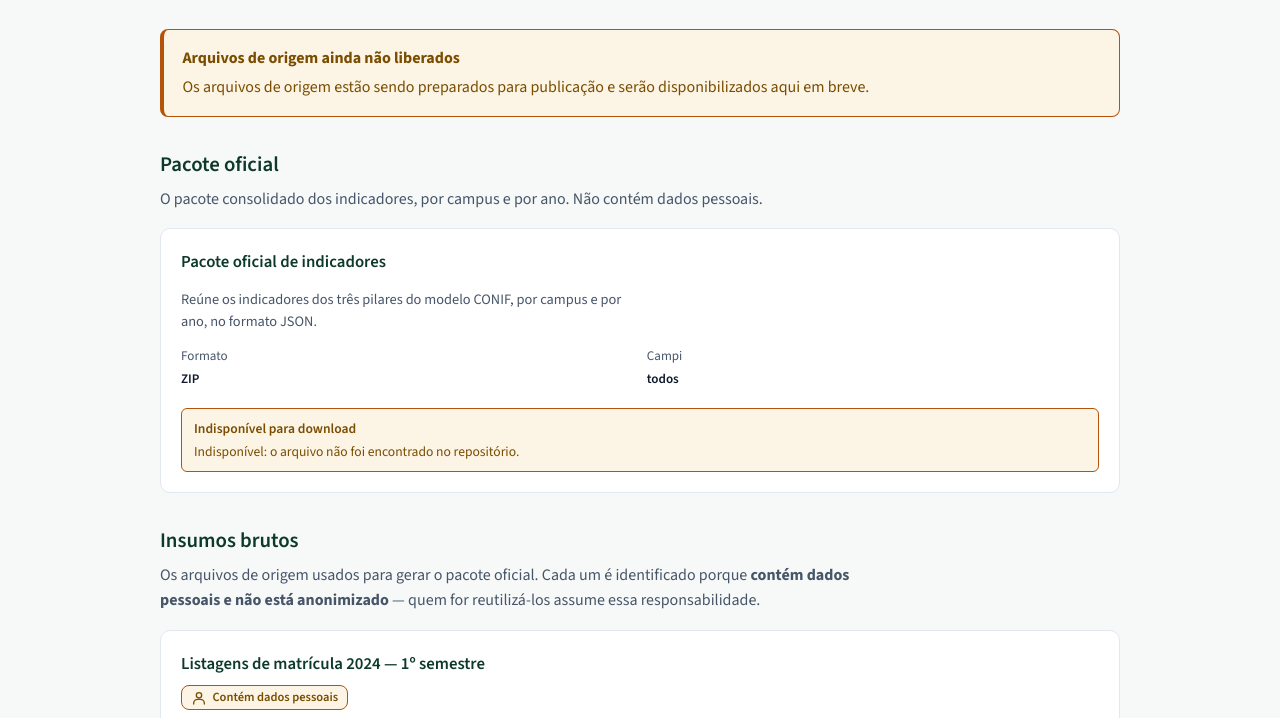
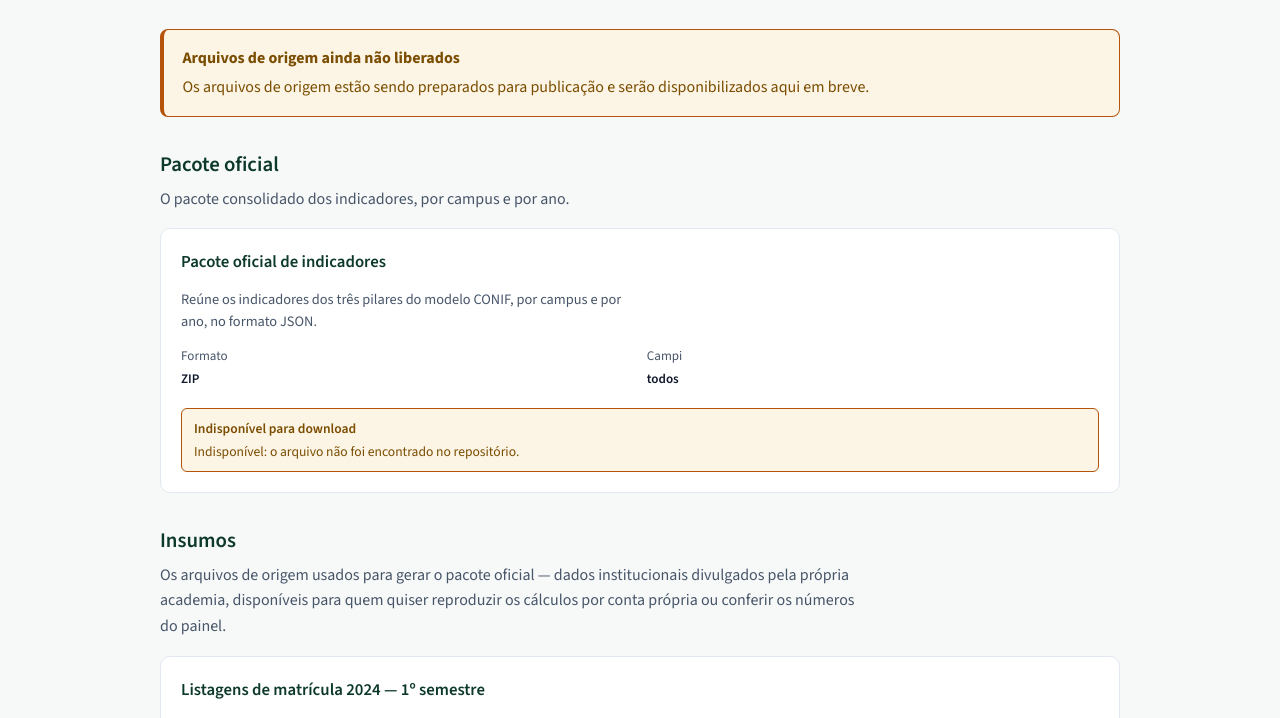
Before and after one commit to RafaelDeps/indicadores_ifes, an Astro site: page /indicadores_ifes/dados in a window 1280 px wide. Shown: the part 234-952 px from the top of the page. Built offline with nearby package versions, Linux system fonts and the light colour scheme; Astro itself is replaced by a stand-in of ours.

Commit message:
refactor: remove personal data markings and update related messaging for clarity

```diff
--- a/src/components/CartaoDownload.astro
+++ b/src/components/CartaoDownload.astro
@@ -8,9 +8,9 @@
  *    um `<a>` sem `href` não é focável e não é clicável, então um artefato
  *    bloqueado pelo portão não pode virar link que dá 404. O caminho do arquivo
  *    continua no modelo — o que muda é o elemento, não a informação.
- * 2. **A marcação de dado pessoal é ícone + texto.** O ícone é `aria-hidden` e
- *    o texto carrega o significado (A-2, FR-015): quem não distingue o âmbar do
- *    fundo claro, ou quem usa leitor de tela, recebe a mesma informação.
+ * 2. **Marcações de natureza foram removidas (2026-10-14).** Os artefatos são
+ *    dados públicos divulgados pela própria instituição; o badge "Contém dados
+ *    pessoais" sugeria uma restrição que não existe e foi retirado da página.
  */
 
 import type { ArtefatoDownload } from '../lib/downloads';
@@ -29,8 +29,6 @@ interface Props {
 }
 
 const { artefato, base = '/' } = Astro.props;
-
-const ehDadoPessoal = artefato.natureza === 'dado-pessoal';
 const urlDownload = `${base}${artefato.caminhoPublico}`.replace(/\/{2,}/g, '/');
 const metadados = [
   { rotulo: 'Formato', valor: formatarFormato(artefato.arquivo) },
@@ -44,28 +42,6 @@ const metadados = [
 <article class="cartao-download" id={artefato.id}>
   <header class="cartao-topo">
     <h3 class="cartao-titulo">{artefato.rotulo}</h3>
-    {
-      ehDadoPessoal && (
-        <p class="marca-dado-pessoal">
-          <svg
-            class="marca-icone"
-            viewBox="0 0 24 24"
-            width="16"
-            height="16"
-            fill="none"
-            stroke="currentColor"
-            stroke-width="2"
-            stroke-linecap="round"
-            stroke-linejoin="round"
-            aria-hidden="true"
-          >
-            <circle cx="12" cy="8" r="4" />
-            <path d="M4 21v-1a6 6 0 0 1 6-6h4a6 6 0 0 1 6 6v1" />
-          </svg>
-          <span>Contém dados pessoais</span>
-        </p>
-      )
-    }
   </header>
 
   <p class="cartao-descricao">{artefato.descricao}</p>
@@ -123,29 +99,6 @@ const metadados = [
     font-weight: 600;
     color: var(--color-primary-dark);
     overflow-wrap: anywhere;
-  }
-
-  .marca-dado-pessoal {
-    display: inline-flex;
-    align-self: start;
-    align-items: center;
-    gap: 0.35rem;
-    margin: 0;
-    padding: 0.2rem 0.55rem;
-    font-size: 0.78rem;
-    font-weight: 600;
-    line-height: 1.35;
-    color: var(--color-dado-pessoal-text);
-    background: var(--color-dado-pessoal-bg);
-    border: 1px solid var(--color-dado-pessoal-border);
-    border-radius: 8px;
-    /* O badge não precisa de forma de pílula; o objetivo é ocupar a linha
-       que lhe cabe e não quebrar em um círculo de três linhas em 320 px. */
-    max-width: 100%;
-  }
-
-  .marca-icone {
-    flex: 0 0 auto;
   }
 
   .cartao-descricao {
--- a/src/lib/downloads.ts
+++ b/src/lib/downloads.ts
@@ -509,7 +509,7 @@ function construirArtefato(params: {
 
   let motivo: string | null = null;
   if (natureza === 'dado-pessoal' && !gateAberto) {
-    motivo = 'Indisponível enquanto a revisão institucional dos dados pessoais não é concluída.';
+    motivo = 'Indisponível no momento, por decisão de governança.';
   } else if (!existe) {
     motivo = 'Indisponível: o arquivo não foi encontrado no repositório.';
   }
--- a/src/pages/dados/index.astro
+++ b/src/pages/dados/index.astro
@@ -63,20 +63,18 @@ const etapas: Record<string, string> = {
 
     <section class="dados-secao" aria-labelledby="titulo-pacote">
       <h2 id="titulo-pacote">Pacote oficial</h2>
-      <p class="secao-descricao">
-        O pacote consolidado dos indicadores, por campus e por ano. Não contém dados pessoais.
-      </p>
+      <p class="secao-descricao">O pacote consolidado dos indicadores, por campus e por ano.</p>
       <div class="dados-lista">
         {pacoteOficial.map((artefato) => <CartaoDownload artefato={artefato} base={base} />)}
       </div>
     </section>
 
     <section class="dados-secao" aria-labelledby="titulo-insumos">
-      <h2 id="titulo-insumos">Insumos brutos</h2>
+      <h2 id="titulo-insumos">Insumos</h2>
       <p class="secao-descricao">
-        Os arquivos de origem usados para gerar o pacote oficial. Cada um é identificado porque <strong
-          >contém dados pessoais e não está anonimizado</strong
-        > — quem for reutilizá-los assume essa responsabilidade.
+        Os arquivos de origem usados para gerar o pacote oficial — dados institucionais divulgados
+        pela própria academia, disponíveis para quem quiser reproduzir os cálculos por conta própria
+        ou conferir os números do painel.
       </p>
       <div class="dados-lista">
         {
@@ -169,12 +167,6 @@ cp listagem_*.xlsx data/raw/
 make setup
 make dados
 make check-dados</code></pre>
-
-      <p class="aviso-versionamento">
-        <strong>Atenção:</strong> versionar os insumos brutos em um repositório próprio os expõe a terceiros
-        — eles contêm nomes de pessoas e ficam disponíveis para quem clonar o repositório. Se a sua instalação
-        for publicar os arquivos, mantenha o repositório privado.
-      </p>
     </section>
   </div>
 </BaseLayout>
@@ -340,18 +332,6 @@ make check-dados</code></pre>
     line-height: 1.6;
   }
 
-  .aviso-versionamento {
-    margin: 0;
-    padding: 0.85rem 1rem;
-    background: var(--color-notice-bg);
-    border: 1px solid var(--color-notice-border);
-    border-left-width: 4px;
-    border-radius: 8px;
-    font-size: 0.9rem;
-    line-height: 1.55;
-    color: var(--color-notice-text);
-  }
-
   @media (max-width: 40rem) {
     .pagina-dados {
       padding: 1.5rem 1rem 2.5rem;
--- a/src/styles/tokens.css
+++ b/src/styles/tokens.css
@@ -33,15 +33,6 @@
   --color-badge-unavailable: #f1f5f9;
   --color-badge-unavailable-text: #475569;
 
-  /* Marcação de dado pessoal (feature 016, FR-015).
-     Reaproveita a família `--color-notice-*` já existente em vez de criar uma
-     paleta paralela para o mesmo aviso: dois nomes para o mesmo sinal é como os
-     dois divergem depois. O badge carrega ícone **e** texto, então a cor é
-     reforço e nunca o único canal (FR-019, A-2). */
-  --color-dado-pessoal-text: var(--color-notice-text);
-  --color-dado-pessoal-bg: var(--color-notice-bg);
-  --color-dado-pessoal-border: var(--color-notice-border);
-
   /* Tipografia */
   --font-sans: 'Manrope', 'Source Sans 3', system-ui, -apple-system, 'Segoe UI', Roboto, sans-serif;
   --font-mono: ui-monospace, 'Cascadia Mono', 'JetBrains Mono', Menlo, Consolas, monospace;
@@ -73,8 +64,4 @@
   --color-notice-border: #fbbf24;
   --color-badge-unavailable: #1e293b;
   --color-badge-unavailable-text: #94a3b8;
-
-  /* A marcação de dado pessoal herda o modo escuro por referência, então o
-     tema escuro é o mesmo sinal com os mesmos nomes — não um segundo valor
-     para lembrar de atualizar (A-5, FR-019). */
 }
```
Also changed, not shown: tests/web/dados-legibilidade.test.ts (+37 -67 lines), tests/web/downloads.test.ts (+4 -2 lines), tests/web/pagina-dados.test.ts (+14 -13 lines).
